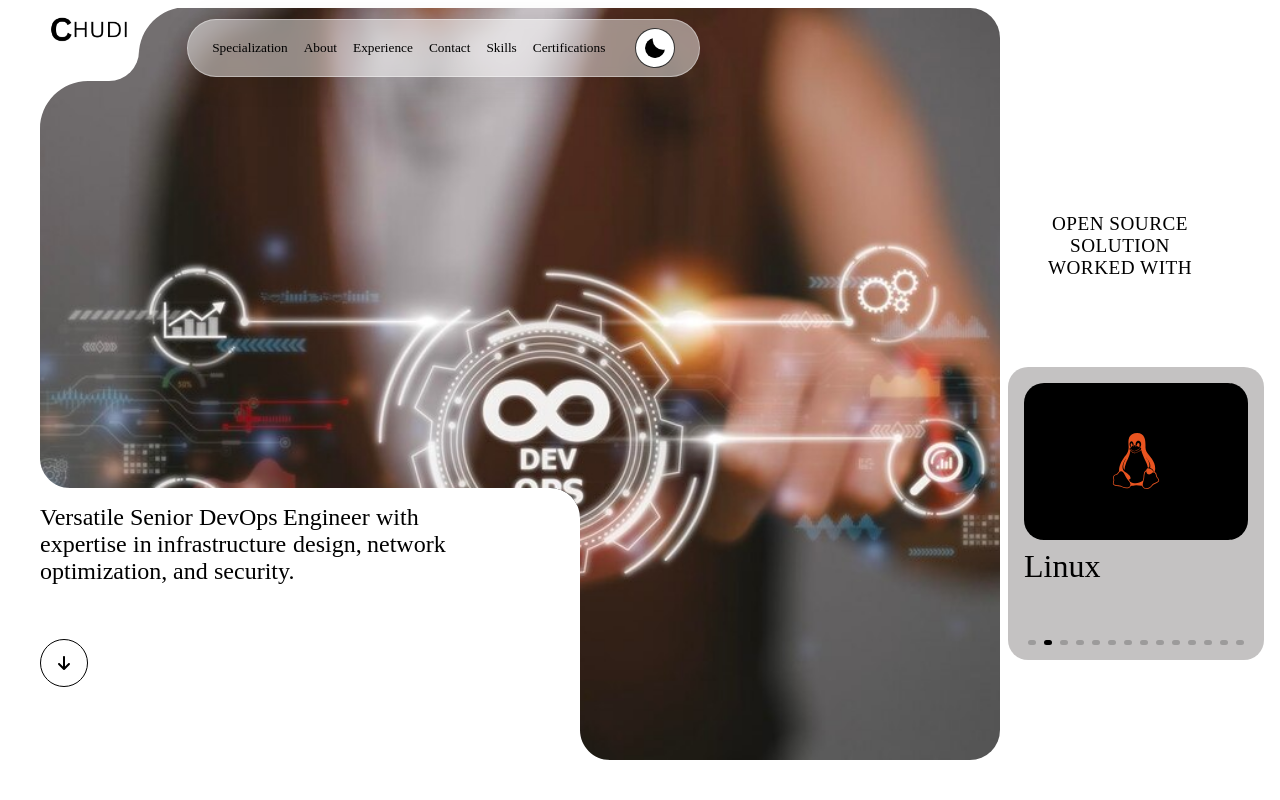
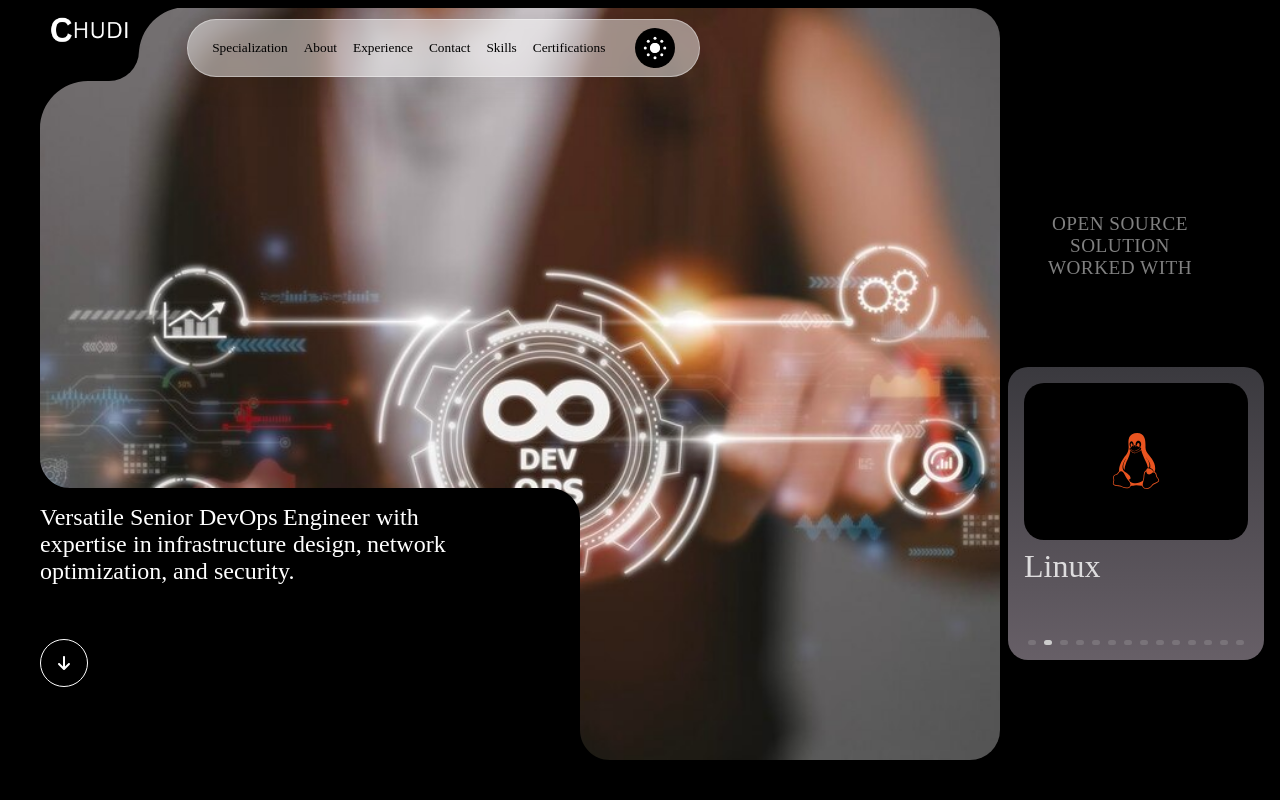
Before and after one commit to aremumahmud/chudi, a React (Vite) app: page / in a window 1280 px wide. Shown: the top 800 px of the page. Built offline with nearby package versions, Linux system fonts and the light colour scheme; a web font is replaced by a local one.

Commit message:
corrected color sheme

```diff
--- a/src/App.jsx
+++ b/src/App.jsx
@@ -42,7 +42,7 @@ let personal_projects = [
 function App() {
 
   let [open, setOpen] = useState(false)
-  let [light, setLight] = useState(true)
+  let [light, setLight] = useState(false)
 
   let changeTheme = () => {
     setLight(l=> !l)
```
